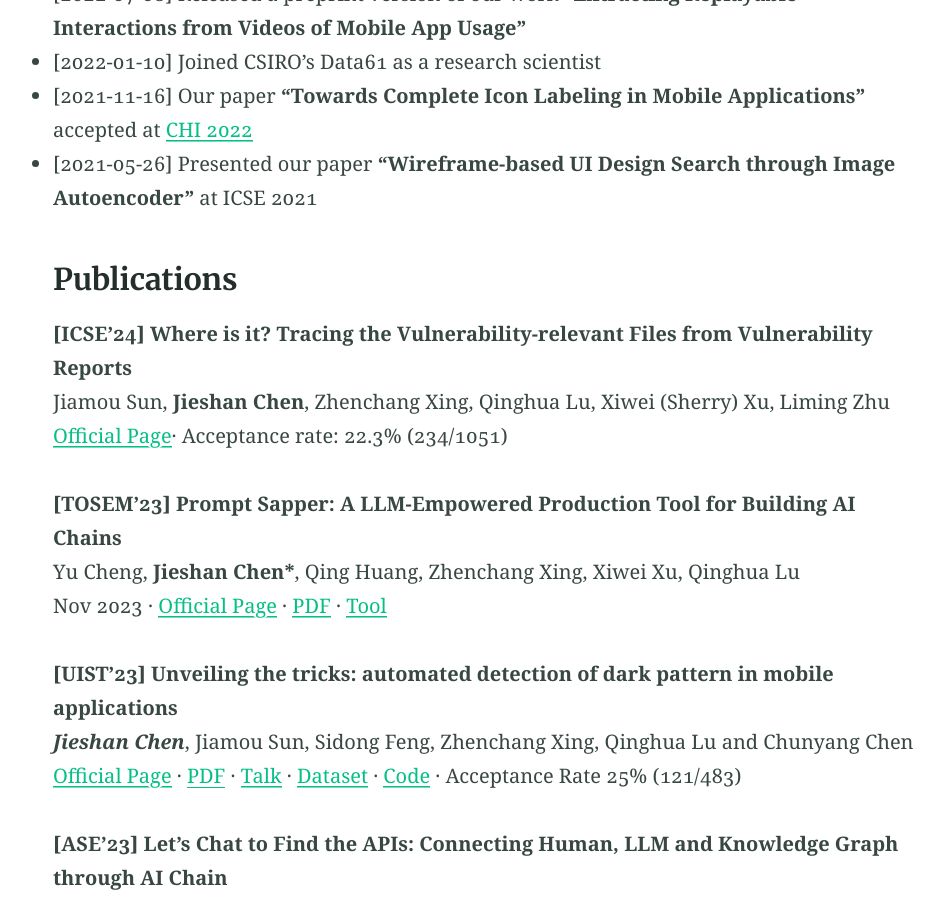
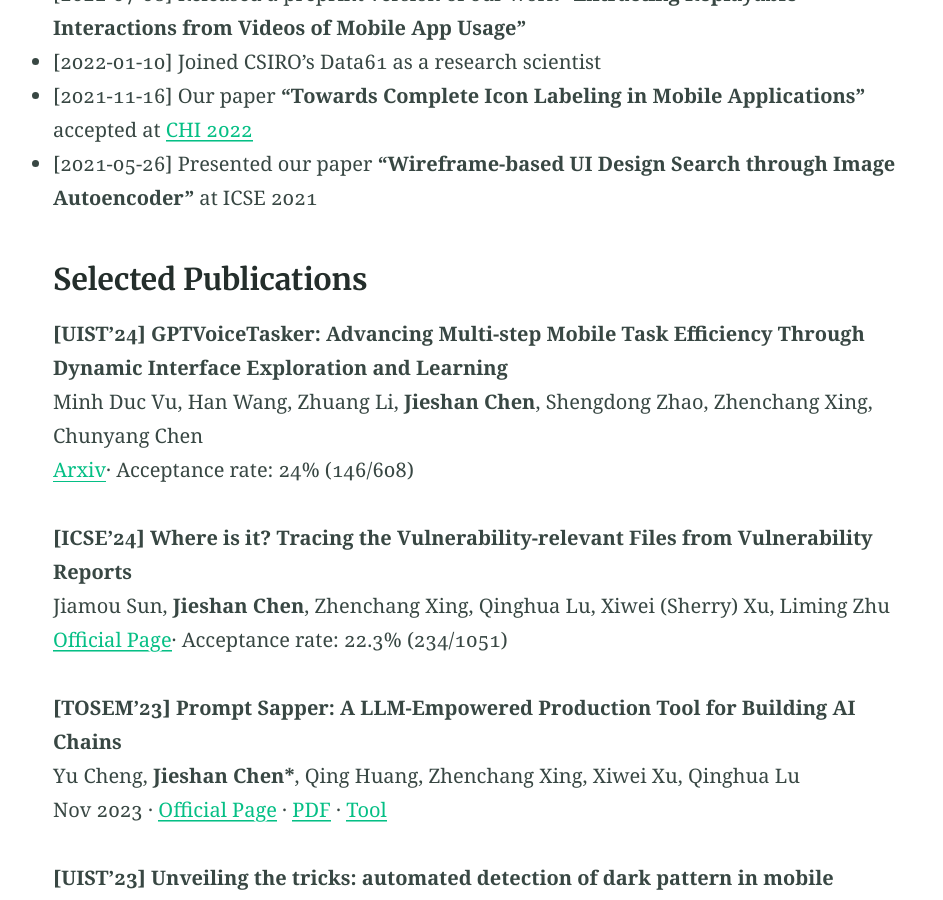
Before and after one commit to chenjshnn/chenjshnn.github.io, a Jekyll site: the page built from index.md, in a window 1280 px wide and 900 px high, scrolled down 1694 px. Shown: the whole window, without its empty margins (155-1098 px from the left). Built offline with Jekyll 4.4.1, drawn with Linux system fonts in a browser that asks for light colours.

Commit message:
Update index.md

```diff
--- a/index.md
+++ b/index.md
@@ -40,7 +40,10 @@ Jieshan has published many papers at top-tier CORE A* ranked conferences/journal
 
 
 
-### Publications
+### Selected Publications
+**[UIST'24] GPTVoiceTasker: Advancing Multi-step Mobile Task Efficiency Through Dynamic Interface Exploration and Learning** <br />
+Minh Duc Vu, Han Wang, Zhuang Li, **Jieshan Chen**, Shengdong Zhao, Zhenchang Xing, Chunyang Chen  <br />
+[Arxiv](https://arxiv.org/pdf/2401.14268)· Acceptance rate: 24% (146/608)
 
 **[ICSE'24] Where is it? Tracing the Vulnerability-relevant Files from Vulnerability Reports** <br />
 Jiamou Sun, **Jieshan Chen**, Zhenchang Xing, Qinghua Lu, Xiwei (Sherry) Xu, Liming Zhu <br />
```
